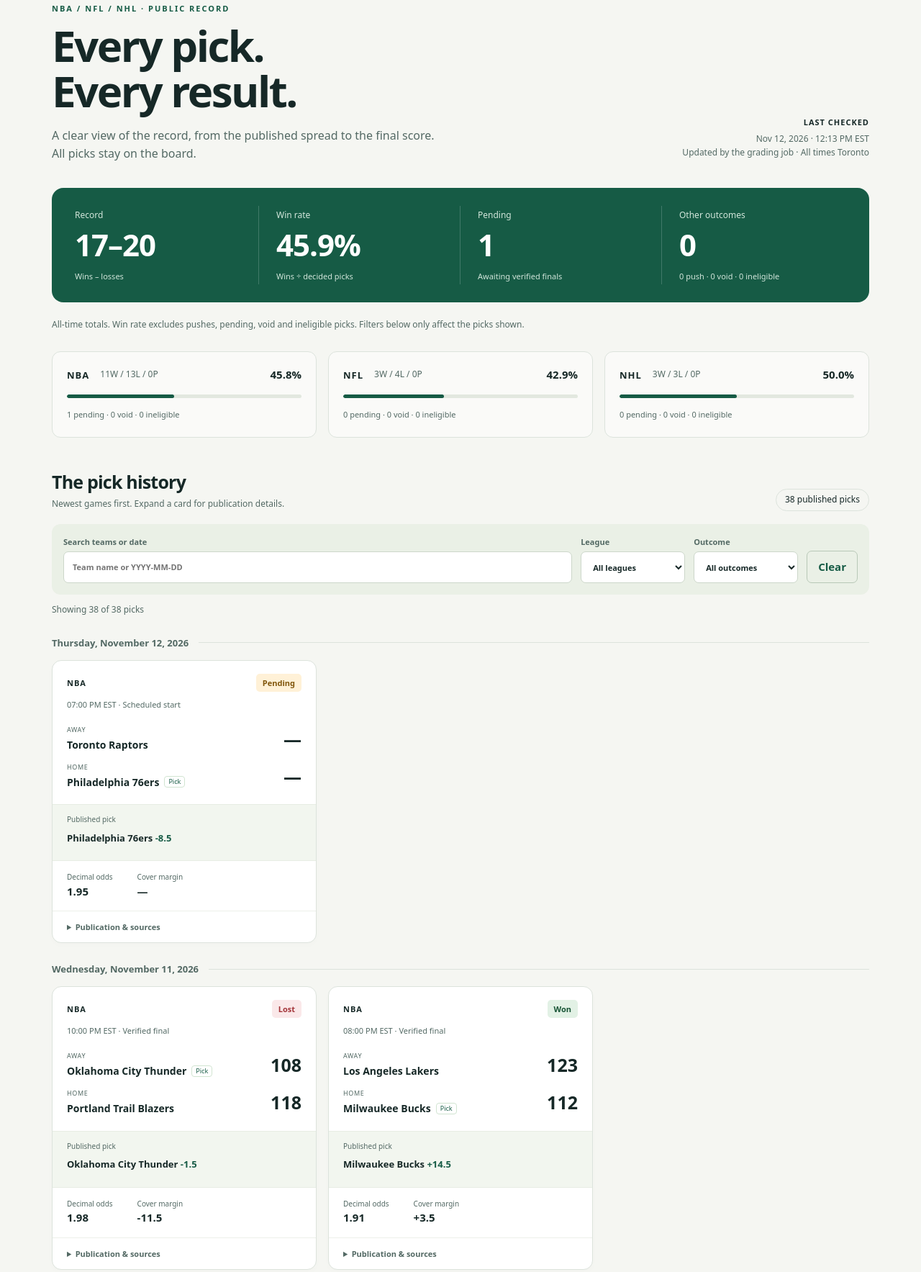
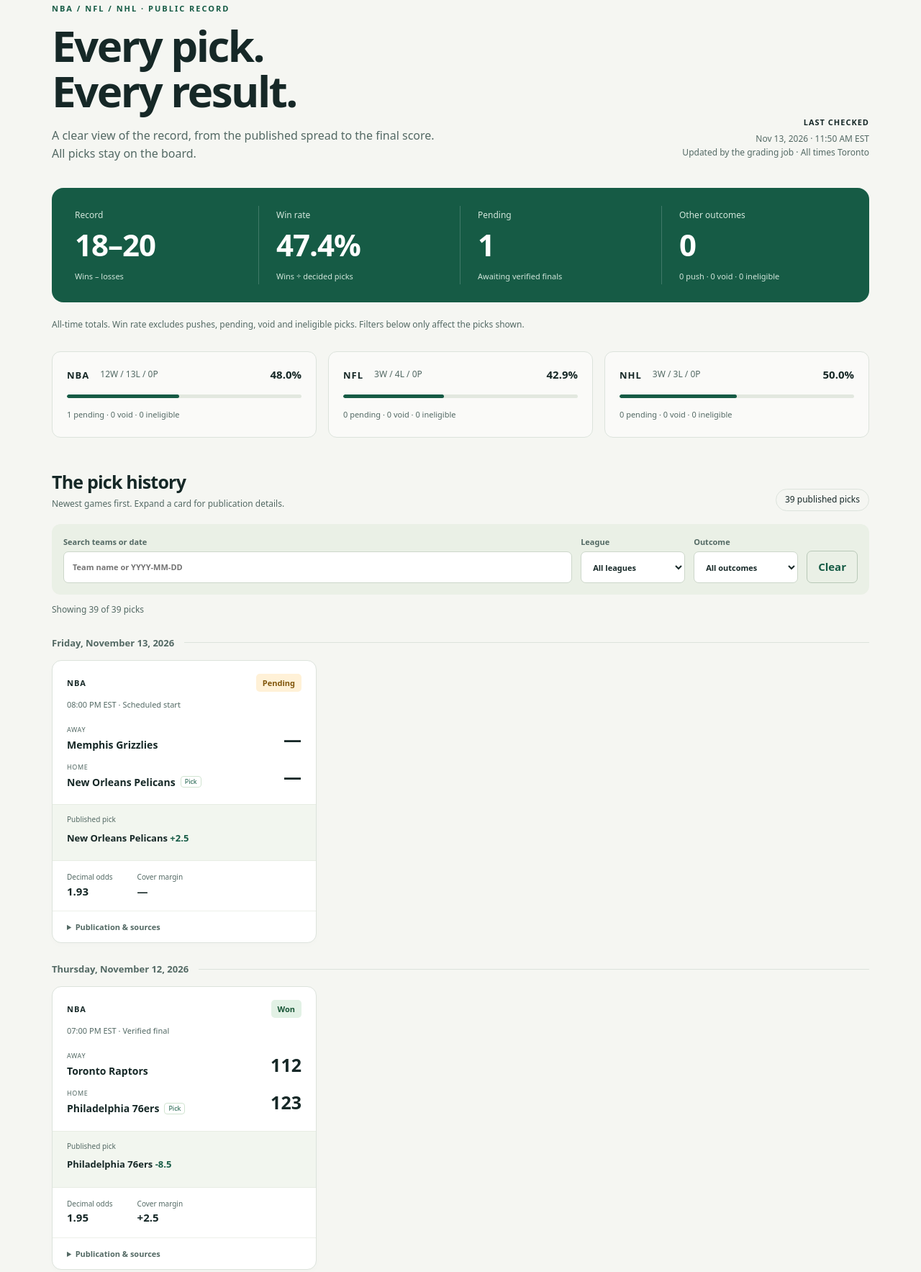
Before and after one commit to jjoaqu7/spread-record, a plain HTML site: page results.html in a window 1280 px wide. Shown: the part 130-1897 px from the top of the page at 72% size. Drawn offline with Linux system fonts and the light colour scheme.

Commit message:
Update spread results

```diff
--- a/results.html
+++ b/results.html
@@ -26,12 +26,12 @@
 <a class="skip" href="#results">Skip to results</a>
 <header><div class="wrap topbar"><div class="brand"><span class="brand-mark" aria-hidden="true">↗</span> Spread record</div><nav aria-label="Main"><a href="#results">Results</a><a href="https://github.com/jjoaqu7/spread-record/releases">Original picks ↗</a></nav></div></header>
 <main class="wrap">
-  <section class="hero" aria-labelledby="title"><div><p class="eyebrow">NBA / NFL / NHL · Public record</p><h1>Every pick.<br>Every result.</h1><p class="intro">A clear view of the record, from the published spread to the final score. All picks stay on the board.</p></div><p class="updated"><b>Last checked</b>Nov 12, 2026 · 12:13 PM EST<br>Updated by the grading job · All times Toronto</p></section>
-  <section class="metrics" aria-label="All-time performance"><div class="metric"><span>Record</span><strong>17–20</strong><small>Wins – losses</small></div><div class="metric"><span>Win rate</span><strong>45.9%</strong><small>Wins ÷ decided picks</small></div><div class="metric"><span>Pending</span><strong>1</strong><small>Awaiting verified finals</small></div><div class="metric"><span>Other outcomes</span><strong>0</strong><small>0 push · 0 void · 0 ineligible</small></div></section>
+  <section class="hero" aria-labelledby="title"><div><p class="eyebrow">NBA / NFL / NHL · Public record</p><h1>Every pick.<br>Every result.</h1><p class="intro">A clear view of the record, from the published spread to the final score. All picks stay on the board.</p></div><p class="updated"><b>Last checked</b>Nov 13, 2026 · 11:50 AM EST<br>Updated by the grading job · All times Toronto</p></section>
+  <section class="metrics" aria-label="All-time performance"><div class="metric"><span>Record</span><strong>18–20</strong><small>Wins – losses</small></div><div class="metric"><span>Win rate</span><strong>47.4%</strong><small>Wins ÷ decided picks</small></div><div class="metric"><span>Pending</span><strong>1</strong><small>Awaiting verified finals</small></div><div class="metric"><span>Other outcomes</span><strong>0</strong><small>0 push · 0 void · 0 ineligible</small></div></section>
   <p class="rate-note">All-time totals. Win rate excludes pushes, pending, void and ineligible picks. Filters below only affect the picks shown.</p>
-  <section class="league-grid" aria-label="Performance by league"><div class="league-summary"><div><b>NBA</b><span>11W / 13L / 0P</span><strong>45.8%</strong></div><div class="bar" role="img" aria-label="NBA win rate 45.8%"><span style="width:45.83%"></span></div><small>1 pending · 0 void · 0 ineligible</small></div><div class="league-summary"><div><b>NFL</b><span>3W / 4L / 0P</span><strong>42.9%</strong></div><div class="bar" role="img" aria-label="NFL win rate 42.9%"><span style="width:42.86%"></span></div><small>0 pending · 0 void · 0 ineligible</small></div><div class="league-summary"><div><b>NHL</b><span>3W / 3L / 0P</span><strong>50.0%</strong></div><div class="bar" role="img" aria-label="NHL win rate 50.0%"><span style="width:50.00%"></span></div><small>0 pending · 0 void · 0 ineligible</small></div></section>
+  <section class="league-grid" aria-label="Performance by league"><div class="league-summary"><div><b>NBA</b><span>12W / 13L / 0P</span><strong>48.0%</strong></div><div class="bar" role="img" aria-label="NBA win rate 48.0%"><span style="width:48.00%"></span></div><small>1 pending · 0 void · 0 ineligible</small></div><div class="league-summary"><div><b>NFL</b><span>3W / 4L / 0P</span><strong>42.9%</strong></div><div class="bar" role="img" aria-label="NFL win rate 42.9%"><span style="width:42.86%"></span></div><small>0 pending · 0 void · 0 ineligible</small></div><div class="league-summary"><div><b>NHL</b><span>3W / 3L / 0P</span><strong>50.0%</strong></div><div class="bar" role="img" aria-label="NHL win rate 50.0%"><span style="width:50.00%"></span></div><small>0 pending · 0 void · 0 ineligible</small></div></section>
   <section id="results" aria-labelledby="results-title">
-    <div class="section-heading"><div><h2 id="results-title">The pick history</h2><p>Newest games first. Expand a card for publication details.</p></div><span class="total">38 published picks</span></div>
+    <div class="section-heading"><div><h2 id="results-title">The pick history</h2><p>Newest games first. Expand a card for publication details.</p></div><span class="total">39 published picks</span></div>
     <form class="filters" id="filters" role="search" hidden>
       <label class="search-label">Search teams or date<input id="search" type="search" placeholder="Team name or YYYY-MM-DD" autocomplete="off"></label>
       <label>League<select id="league"><option value="">All leagues</option><option value="nba">NBA</option><option value="nfl">NFL</option><option value="nhl">NHL</option></select></label>
@@ -39,16 +39,25 @@
       <button type="reset">Clear</button>
     </form>
     <noscript><p class="no-js">All picks are shown below. Enable JavaScript to search and filter.</p></noscript>
-    <p class="filter-count" id="filter-count" role="status" aria-live="polite" aria-atomic="true">Showing 38 of 38 picks</p>
-    <div id="history"><section class="day-group" aria-label="2026-11-12"><h3>Thursday, November 12, 2026</h3><div class="cards"><article class="pick-card" data-league="nba" data-result="pending" data-search="Philadelphia 76ers Philadelphia 76ers Toronto Raptors 2026-11-12">
+    <p class="filter-count" id="filter-count" role="status" aria-live="polite" aria-atomic="true">Showing 39 of 39 picks</p>
+    <div id="history"><section class="day-group" aria-label="2026-11-13"><h3>Friday, November 13, 2026</h3><div class="cards"><article class="pick-card" data-league="nba" data-result="pending" data-search="New Orleans Pelicans New Orleans Pelicans Memphis Grizzlies 2026-11-13">
       <div class="card-top"><span class="league">NBA</span><span class="badge pending">Pending</span></div>
-      <p class="game-time">07:00 PM EST · Scheduled start</p>
-      <div class="scoreboard"><div class="team"><span><span class="side">Away</span><span class="team-name">Toronto Raptors</span></span><b>—</b></div><div class="team"><span><span class="side">Home</span><span class="team-name">Philadelphia 76ers</span><span class=selection>Pick</span></span><b>—</b></div></div>
+      <p class="game-time">08:00 PM EST · Scheduled start</p>
+      <div class="scoreboard"><div class="team"><span><span class="side">Away</span><span class="team-name">Memphis Grizzlies</span></span><b>—</b></div><div class="team"><span><span class="side">Home</span><span class="team-name">New Orleans Pelicans</span><span class=selection>Pick</span></span><b>—</b></div></div>
+      <div class="pick-line"><span>Published pick</span><strong>New Orleans Pelicans <span class="spread">+2.5</span></strong></div>
+      <div class="card-stats"><div><span>Decimal odds</span><strong>1.93</strong></div><div><span>Cover margin</span><strong>—</strong></div></div>
+      <details><summary>Publication &amp; sources</summary><div class="evidence">
+      <p>Published Nov 13, 2026 · 11:50 AM EST</p><p><a href="https://github.com/jjoaqu7/spread-record/releases/tag/picks-2026-11-13">Original locked prediction ↗</a></p>
+      <p>Final not verified</p><p class="note">STATUS_SCHEDULED</p><p class="muted">Event 401909300 · NBA</p></div></details>
+    </article></div></section><section class="day-group" aria-label="2026-11-12"><h3>Thursday, November 12, 2026</h3><div class="cards"><article class="pick-card" data-league="nba" data-result="win" data-search="Philadelphia 76ers Philadelphia 76ers Toronto Raptors 2026-11-12">
+      <div class="card-top"><span class="league">NBA</span><span class="badge win">Won</span></div>
+      <p class="game-time">07:00 PM EST · Verified final</p>
+      <div class="scoreboard"><div class="team"><span><span class="side">Away</span><span class="team-name">Toronto Raptors</span></span><b>112</b></div><div class="team"><span><span class="side">Home</span><span class="team-name">Philadelphia 76ers</span><span class=selection>Pick</span></span><b>123</b></div></div>
       <div class="pick-line"><span>Published pick</span><strong>Philadelphia 76ers <span class="spread">-8.5</span></strong></div>
-      <div class="card-stats"><div><span>Decimal odds</span><strong>1.95</strong></div><div><span>Cover margin</span><strong>—</strong></div></div>
+      <div class="card-stats"><div><span>Decimal odds</span><strong>1.95</strong></div><div><span>Cover margin</span><strong>+2.5</strong></div></div>
       <details><summary>Publication &amp; sources</summary><div class="evidence">
       <p>Published Nov 12, 2026 · 12:13 PM EST</p><p><a href="https://github.com/jjoaqu7/spread-record/releases/tag/picks-2026-11-12">Original locked prediction ↗</a></p>
-      <p>Final not verified</p><p class="note">STATUS_SCHEDULED</p><p class="muted">Event 401909976 · NBA</p></div></details>
+      <p><a href="https://www.espn.com/nba/game/_/gameId/401909976">ESPN final ↗</a></p><p class="muted">Event 401909976 · NBA</p></div></details>
     </article></div></section><section class="day-group" aria-label="2026-11-11"><h3>Wednesday, November 11, 2026</h3><div class="cards"><article class="pick-card" data-league="nba" data-result="loss" data-search="Oklahoma City Thunder Portland Trail Blazers Oklahoma City Thunder 2026-11-11">
       <div class="card-top"><span class="league">NBA</span><span class="badge loss">Lost</span></div>
       <p class="game-time">10:00 PM EST · Verified final</p>
```
